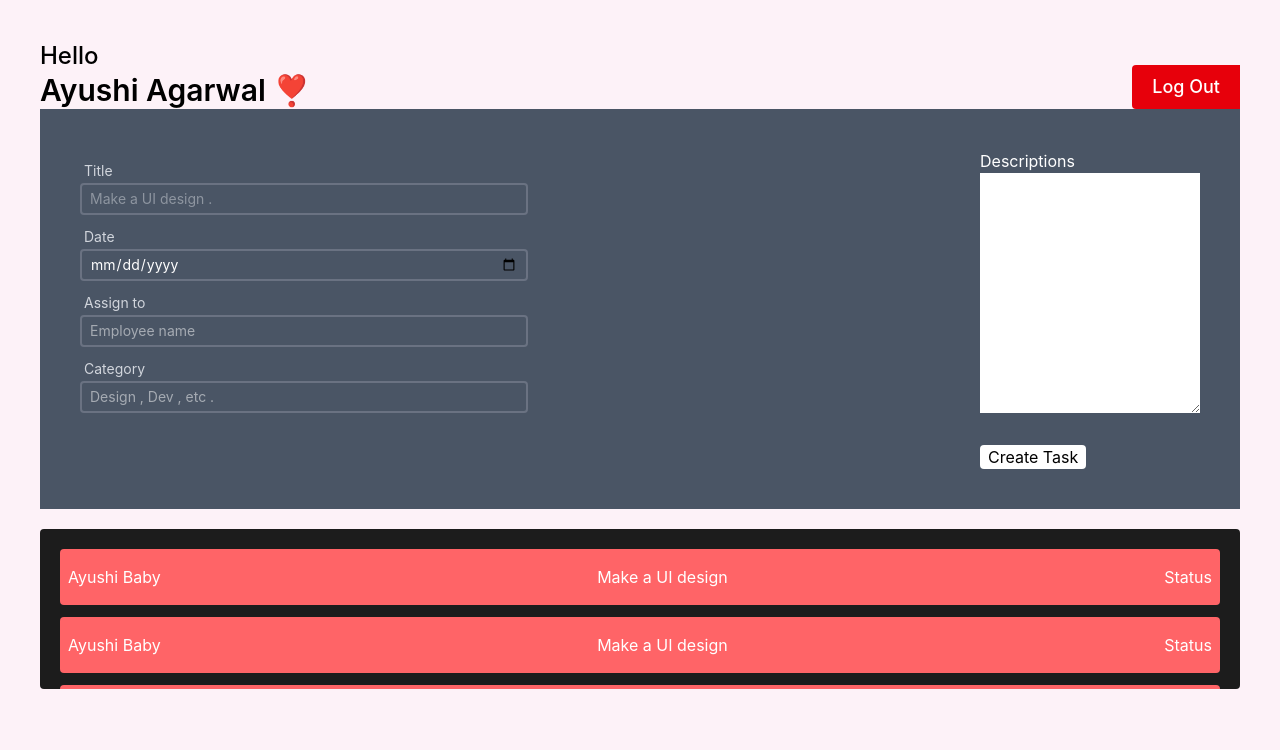
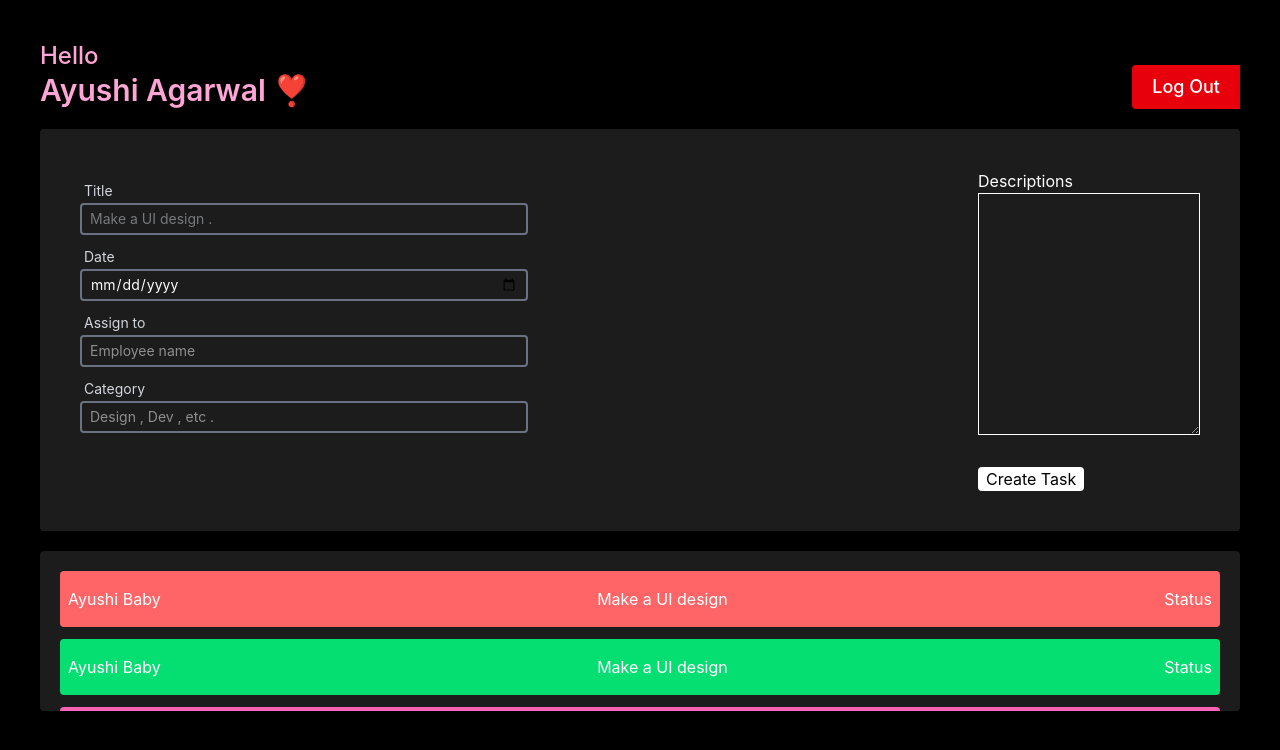
Before and after one commit to presidentnilesh/EMP, a React (Vite) app: page / in a window 1280 px wide. Shown: the top 750 px of the page. Built offline with nearby package versions, Linux system fonts and the light colour scheme.

Commit message:
UI completed

```diff
--- a/src/components/Dashboard/AdminDashboard.jsx
+++ b/src/components/Dashboard/AdminDashboard.jsx
@@ -5,7 +5,7 @@ import AllTask from '../others/AllTask'
 
 const AdminDashboard = () => {
   return (
-    <div className='h-screen w-screen p-10 bg-pink-50'>
+    <div className='h-full w-screen p-10 bg-black'>
         <Headers />
         <CreateTask />
         <AllTask />
--- a/src/components/others/AllTask.jsx
+++ b/src/components/others/AllTask.jsx
@@ -2,28 +2,28 @@ import React from 'react'
 
 const AllTask = () => {
   return (
-    <div className='bg-[#1c1c1c] p-5 mt-5 h-40 overflow-auto rounded'>
+    <div className='bg-[#1c1c1c] p-5 mt-5 h-40 overflow-auto rounded '>
         <div className='bg-red-400 mb-3 px-2 py-4 rounded justify-between flex'>
             <h2>Ayushi Baby</h2>
             <h3>Make a UI design</h3>
             <h5>Status</h5>
         </div>
-        <div className='bg-red-400 mb-3 px-2 py-4 rounded justify-between flex'>
+        <div className='bg-green-400 mb-3 px-2 py-4 rounded justify-between flex'>
             <h2>Ayushi Baby</h2>
             <h3>Make a UI design</h3>
             <h5>Status</h5>
         </div>
-        <div className='bg-red-400 mb-3 px-2 py-4 rounded justify-between flex'>
+        <div className='bg-pink-400 mb-3 px-2 py-4 rounded justify-between flex'>
             <h2>Ayushi Baby</h2>
             <h3>Make a UI design</h3>
             <h5>Status</h5>
         </div>
-        <div className='bg-red-400 mb-3 px-2 py-4 rounded justify-between flex'>
+        <div className='bg-yellow-400 mb-3 px-2 py-4 rounded justify-between flex'>
             <h2>Ayushi Baby</h2>
             <h3>Make a UI design</h3>
             <h5>Status</h5>
         </div>
-        <div className='bg-red-400 mb-3 px-2 py-4 rounded justify-between flex'>
+        <div className='bg-blue-400 mb-3 px-2 py-4 rounded justify-between flex'>
             <h2>Ayushi Baby</h2>
             <h3>Make a UI design</h3>
             <h5>Status</h5>
--- a/src/components/others/CreateTask.jsx
+++ b/src/components/others/CreateTask.jsx
@@ -3,7 +3,7 @@ import React from 'react'
 const CreateTask = () => {
   return (
         <div>
-            <form className='flex w-full flex-wrap bg-gray-600 justify-between items-start p-10'>
+            <form className='flex w-full flex-wrap mt-5 rounded bg-[#1c1c1c] justify-between items-start p-10'>
                 <div className='w-1/2'>
                     <div className='text-gray-300 text-sm mb-0.5'>
                         <h3 className=' px-1 mt-3 text-gray-300 text-sm mb-0.5'>Title</h3>
@@ -31,7 +31,7 @@ const CreateTask = () => {
 
                 <div className='flex flex-col'>
                     <h3>Descriptions</h3>
-                    <textarea className= ' bg-white text-black'  name="" id="" col='30' rows='10'></textarea>
+                    <textarea className= ' text-white border bg-[#1c1c1c]'  name="" id="" col='30' rows='10'></textarea>
 
                     <button className='mt-8 size-fit bg-white text-black rounded px-2'>Create Task</button>
 
--- a/src/components/others/Headers.jsx
+++ b/src/components/others/Headers.jsx
@@ -3,7 +3,7 @@ import React from 'react'
 const Headers = () => {
   return (
     <div className='flex items-end justify-between '>
-        <h1 className='text-2xl font-medium text-black'> Hello <br /> <span className='text-black text-3xl font-semibold'>Ayushi Agarwal ❣️</span> </h1>
+        <h1 className='text-2xl font-medium text-pink-300'> Hello <br /> <span className='text-pink-300 text-3xl font-semibold'>Ayushi Agarwal ❣️</span> </h1>
         <button className='bg-red-600 text-lg font-medium text-white px-5 py-2 rounded-s-sm'>Log Out</button>
     </div>
   )
```
